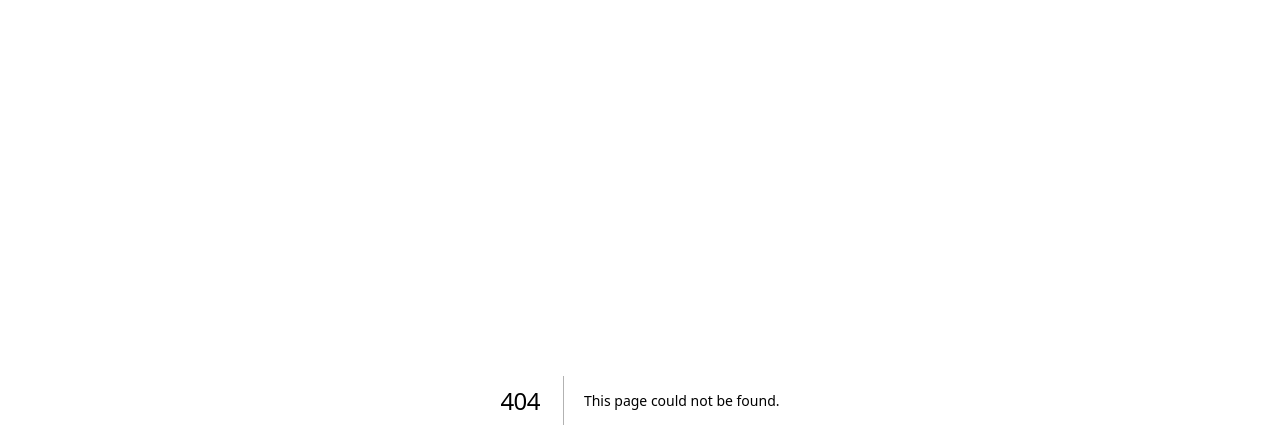
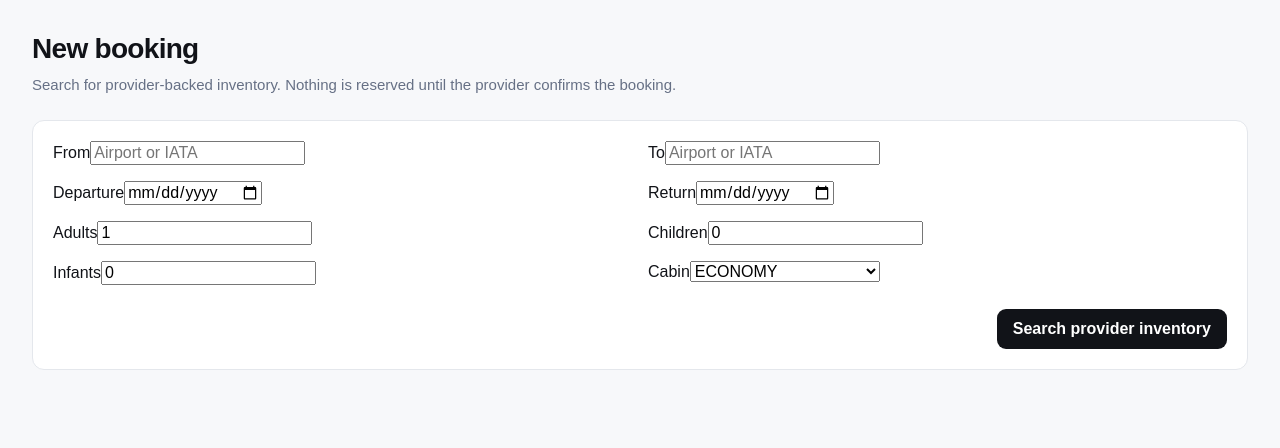
Before and after one commit to iamtheoracle/expodia-flight, a Next.js app: page /bookings/new in a window 1280 px wide. Before the commit this address had no page. Shown: the top 448 px of the page. Built offline with nearby package versions, Linux system fonts and the light colour scheme.

Commit message:
feat: add real-booking entry workspace

```diff
--- /dev/null
+++ b/src/app/bookings/new/page.tsx
@@ -0,0 +1,44 @@
+'use client';
+
+import { FormEvent, useState } from 'react';
+
+export default function NewBookingPage() {
+  const [submitted, setSubmitted] = useState(false);
+
+  function handleSubmit(event: FormEvent<HTMLFormElement>) {
+    event.preventDefault();
+    setSubmitted(true);
+  }
+
+  return (
+    <main className="content">
+      <div className="pageIntro">
+        <div>
+          <h1>New booking</h1>
+          <p className="subtitle">Search for provider-backed inventory. Nothing is reserved until the provider confirms the booking.</p>
+        </div>
+      </div>
+
+      <form className="card" onSubmit={handleSubmit}>
+        <div className="grid" style={{ gridTemplateColumns: 'repeat(2, minmax(0, 1fr))' }}>
+          <label>From<input name="origin" required placeholder="Airport or IATA" /></label>
+          <label>To<input name="destination" required placeholder="Airport or IATA" /></label>
+          <label>Departure<input name="departure" required type="date" /></label>
+          <label>Return<input name="return" type="date" /></label>
+          <label>Adults<input name="adults" required min="1" type="number" defaultValue="1" /></label>
+          <label>Children<input name="children" min="0" type="number" defaultValue="0" /></label>
+          <label>Infants<input name="infants" min="0" type="number" defaultValue="0" /></label>
+          <label>Cabin<select name="cabin" defaultValue="ECONOMY"><option>ECONOMY</option><option>PREMIUM_ECONOMY</option><option>BUSINESS</option><option>FIRST</option></select></label>
+        </div>
+        <div style={{ marginTop: 24, display: 'flex', justifyContent: 'flex-end' }}>
+          <button className="primary" type="submit">Search provider inventory</button>
+        </div>
+        {submitted && (
+          <div className="notice" role="status">
+            Production flight search is intentionally blocked until a real flight-ticket provider is configured. Expodia will never substitute invented availability or fares.
+          </div>
+        )}
+      </form>
+    </main>
+  );
+}
```
